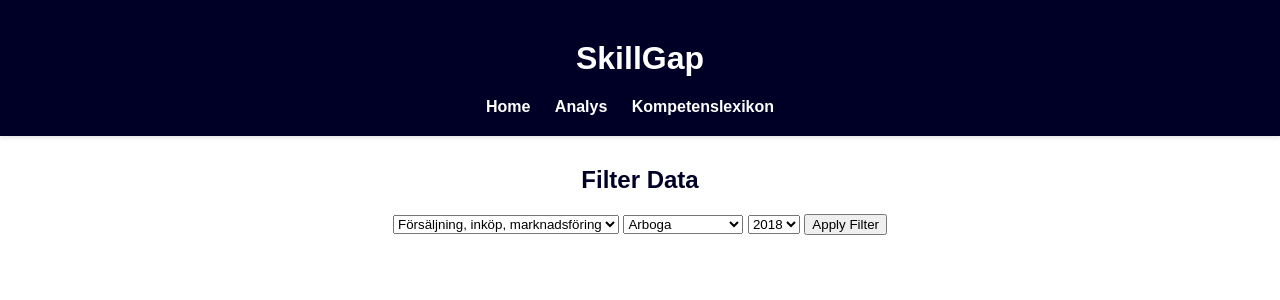
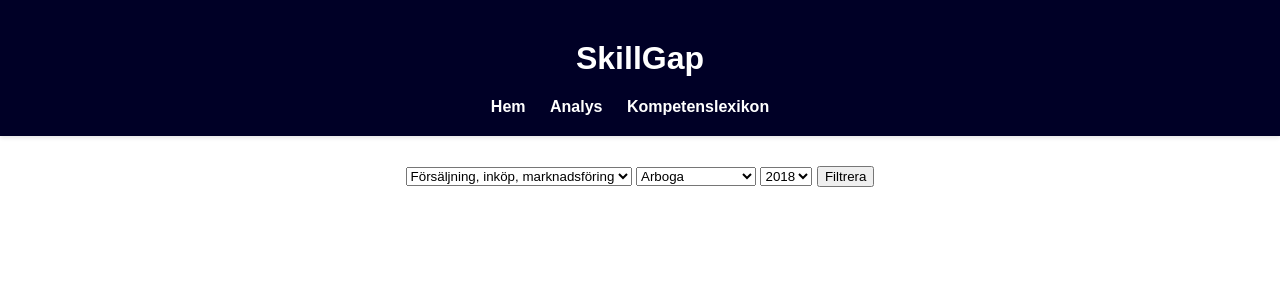
Before and after one commit to Sofiean/Kompetenskompassen, a Flask app: page /analysis in a window 1280 px wide. Shown: the top 300 px of the page. Run offline with Flask 3, Linux system fonts and the light colour scheme; parts of the project's set-up code (start-up, migrations or seed data) failed here and were passed over.

Commit message:
uppdaterat header och diagram
uppdaterat header och diagram

```diff
--- a/templates/index.html
+++ b/templates/index.html
@@ -46,7 +46,7 @@
         h2 {
             text-align: center;
             color: #000026;
-            margin-top: 20px;
+            margin-top: 10px;
         }
         canvas {
             display: block;
@@ -61,7 +61,7 @@
         }
         .btn {
             display: inline-block;
-            background-color: #007bff;
+            background-color: #5a0654;
             color: #fff;
             padding: 10px 20px;
             text-decoration: none;
@@ -79,16 +79,16 @@
         <h1>SkillGap</h1>
         <nav>
             <ul>
-                <li><a href="/">Home</a></li>
-                <li><a href="/analysis">Analys</a></li>
-                <li><a href="#">Kompetenslexikon</a></li>
+                <li><a href="/">Hem</a></li>
+                <li><a href="/index">Analys</a></li>
+                <li><a href="/AI">Kompetenslexikon</a></li>
 
             </ul>
         </nav>
     </header>
 
     <form action="/analysis" method="post">
-        <h2>Filter Data</h2>
+
         <select name="occupation" id="occupation">
             {% for occupation in occupation_options %}
             <option value="{{ occupation }}">{{ occupation }}</option>
@@ -107,11 +107,11 @@
             {% endfor %}
         </select>
 
-        <input type="submit" value="Apply Filter" />
+        <input type="submit" value="Filtrera" />
     </form>
 
     {% if top_skills %}
-    <h2>Top 10 Skills</h2>
+    <h2>10 vanligaste kompetenserna</h2>
     <canvas id="skillChart"></canvas>
 
     <script>
@@ -131,8 +131,8 @@
                 datasets: [{
                     label: 'Skill Count',
                     data: data,
-                    backgroundColor: 'rgba(255, 99, 132, 0.2)',
-                    borderColor: 'rgba(255, 99, 132, 1)',
+                    backgroundColor: 'rgba(0, 0, 38, 0.6)',
+                    borderColor: 'rgba(0, 0, 38, 1)',
                     borderWidth: 1
                 }]
             },
```
